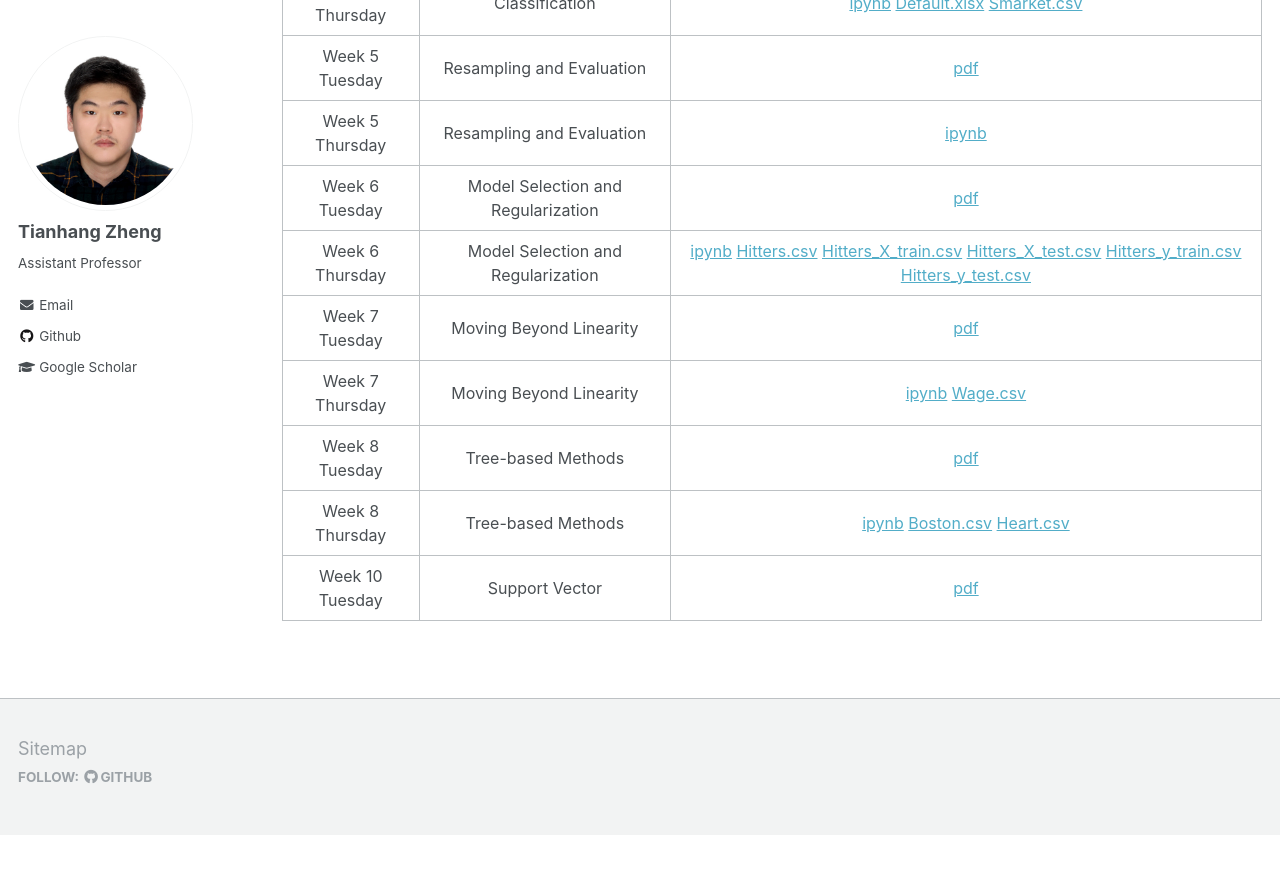
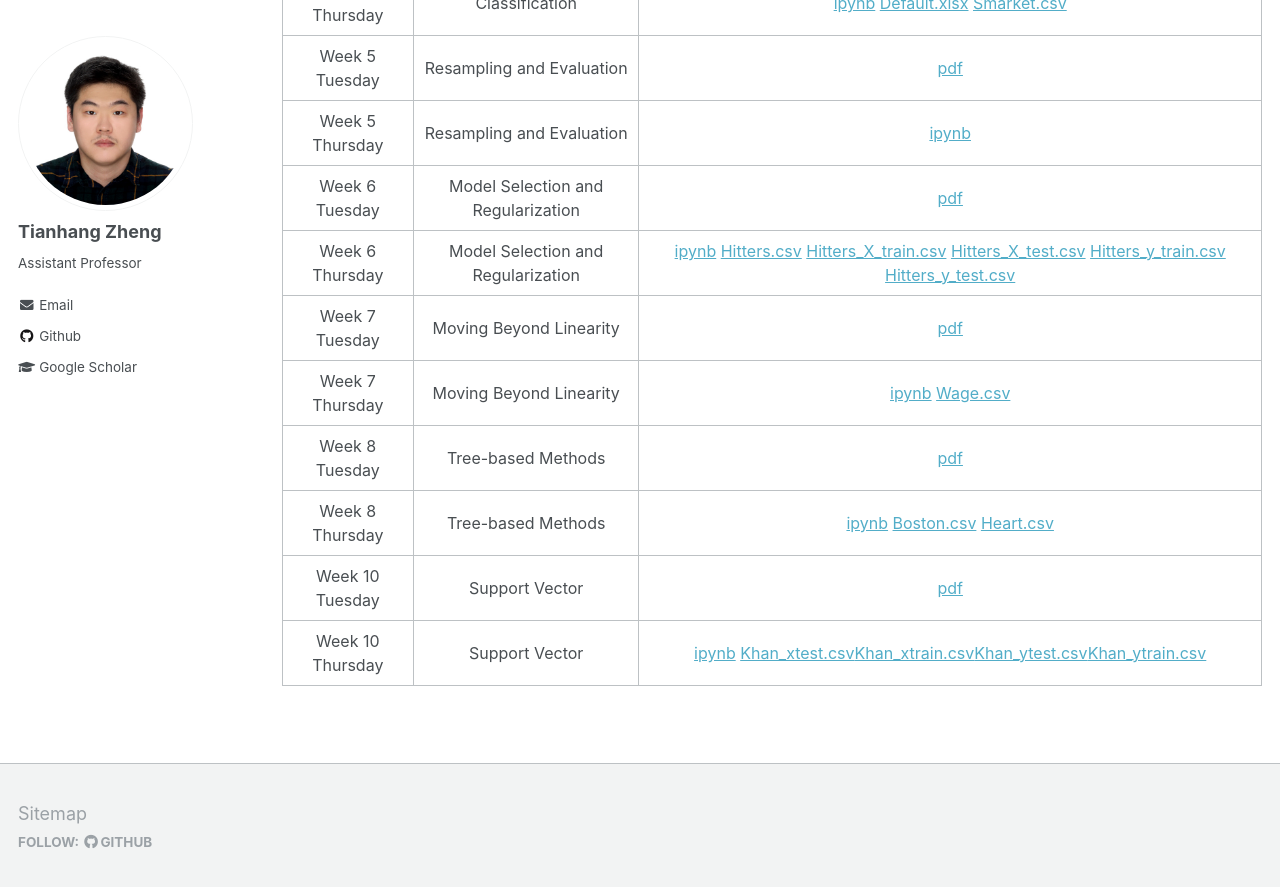
Before and after one commit to tianzheng4/tianzheng4.github.io, a Jekyll site: the page built from _umkc-teaching/2023-fall-teaching-1.md, in a window 1280 px wide and 900 px high, scrolled down 1302 px. Shown: the top 887 px of the window. Built offline with Jekyll 4.4.1, drawn with Linux system fonts in a browser that asks for light colours; before the commit the page ends 2137 px from its top, so only the background shows below that.

Commit message:
update materials

```diff
--- a/_umkc-teaching/2023-fall-teaching-1.md
+++ b/_umkc-teaching/2023-fall-teaching-1.md
@@ -57,6 +57,7 @@ The slides and code only can be used for the purpose of review or preparation fo
 |    Week 8 Tuesday    |   Tree-based Methods | [pdf](/umkc-teaching/slides/Lecture9.pdf)|
 |    Week 8 Thursday   |   Tree-based Methods  | <a href="/umkc-teaching/code/Tree_based_Methods.ipynb" download>ipynb</a> <a href="/umkc-teaching/code/data/Boston.csv" download>Boston.csv</a> <a href="/umkc-teaching/code/data/Heart.csv" download>Heart.csv</a>|
 |    Week 10 Tuesday    |   Support Vector | [pdf](/umkc-teaching/slides/Lecture10.pdf)|
+|    Week 10 Thursday   |   Support Vector | <a href="/umkc-teaching/code/Support_Vector_Machine.ipynb" download>ipynb</a> <a href="/umkc-teaching/code/data/Khan_xtest.csv" download>Khan_xtest.csv</a><a href="/umkc-teaching/code/data/Khan_xtrain.csv" download>Khan_xtrain.csv</a><a href="/umkc-teaching/code/data/Khan_ytest.csv" download>Khan_ytest.csv</a><a href="/umkc-teaching/code/data/Khan_ytrain.csv" download>Khan_ytrain.csv</a>|
 
 
 
```
Also changed, not shown: 5 other files.
